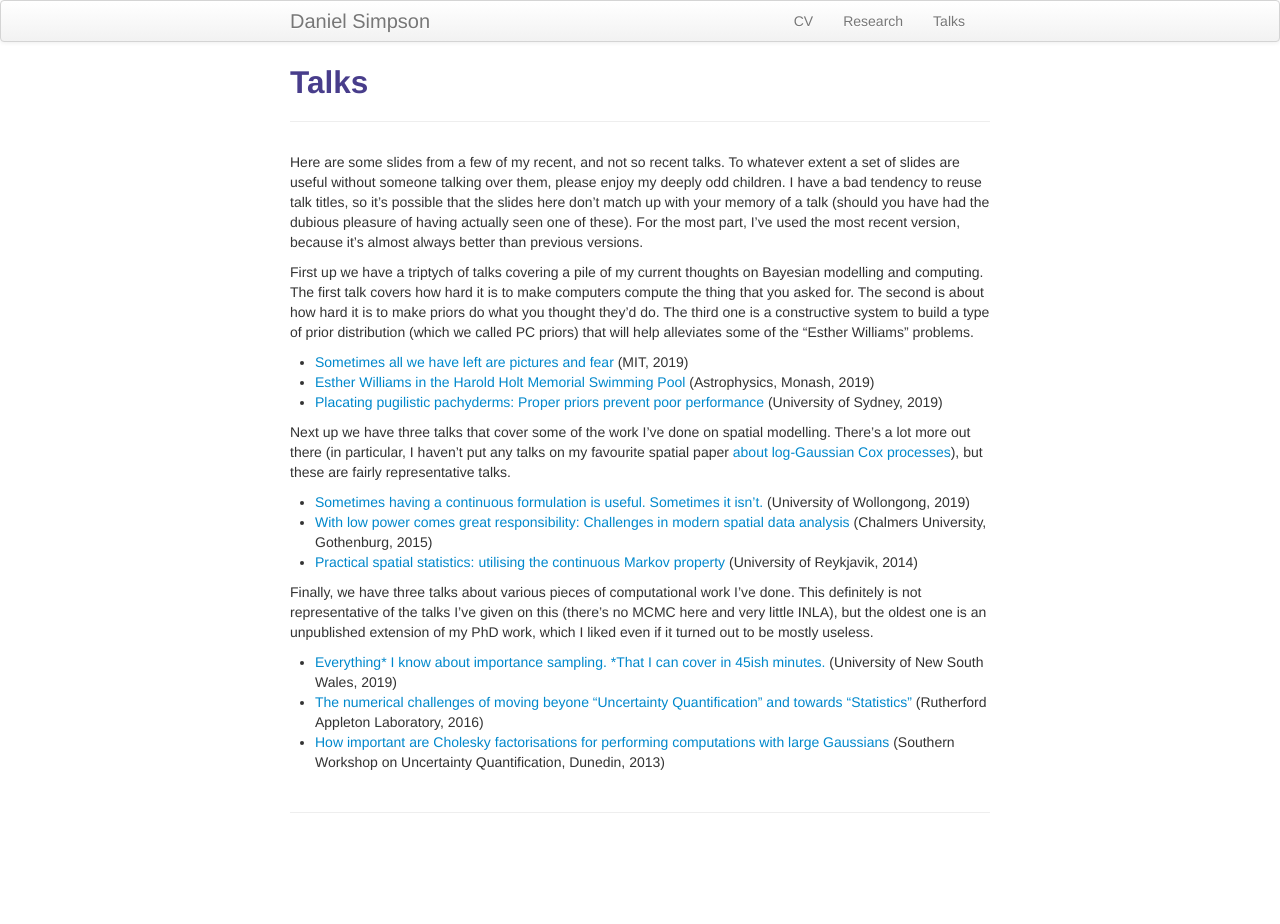
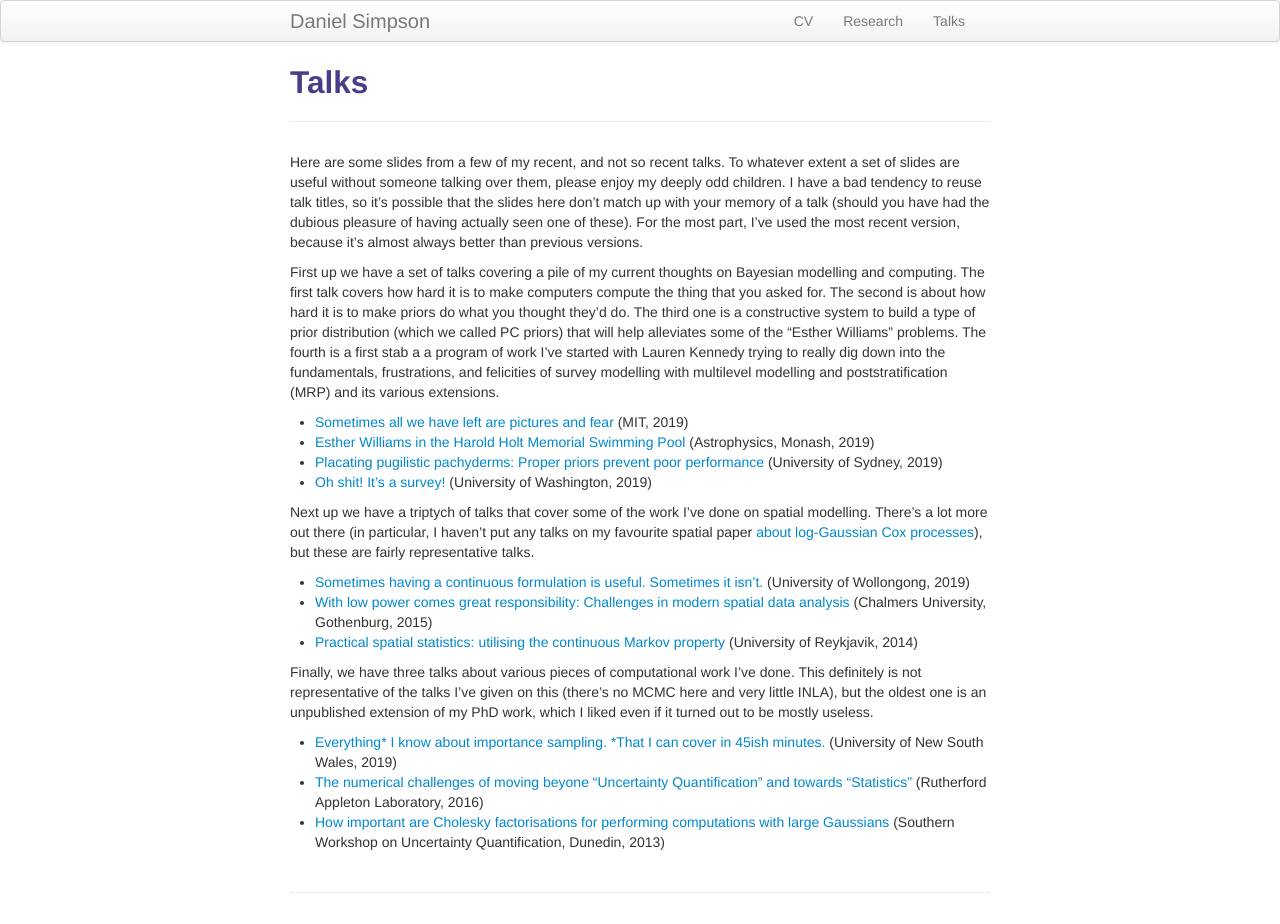
Before and after one commit to dpsimpson/dpsimpson.github.io, a Jekyll site: the page built from pages/talks.md, in a window 1280 px wide. Built offline with Jekyll 4.4.1, drawn with Linux system fonts in a browser that asks for light colours; before the commit the page ends 900 px from its top, so only the background shows below that.

Commit message:
added survey talk

```diff
--- a/pages/talks.md
+++ b/pages/talks.md
@@ -6,13 +6,13 @@ description: Some research talks
 
 Here are some slides from a few of my recent, and not so recent talks. To whatever extent a set of slides are useful without someone talking over them, please enjoy my deeply odd children. I have a bad tendency to reuse talk titles, so it's possible that the slides here don't match up with your memory of a talk (should you have had the dubious pleasure of having actually seen one of these). For the most part, I've used the most recent version, because it's almost always better than previous versions.
 
-First up we have a triptych of talks covering a pile of my current thoughts on Bayesian modelling and computing. The first talk covers how hard it is to make computers compute the thing that you asked for. The second is about how hard it is to make priors do what you thought they'd do. The third one is a constructive system to build a type of prior distribution (which we called PC priors) that will help alleviates some of the "Esther Williams" problems.
+First up we have a set of talks covering a pile of my current thoughts on Bayesian modelling and computing. The first talk covers how hard it is to make computers compute the thing that you asked for. The second is about how hard it is to make priors do what you thought they'd do. The third one is a constructive system to build a type of prior distribution (which we called PC priors) that will help alleviates some of the "Esther Williams" problems. The fourth is a first stab a a program of work I've started with Lauren Kennedy trying to really dig down into the fundamentals, frustrations, and felicities of survey modelling with multilevel modelling and poststratification (MRP) and its various extensions.
 - [Sometimes all we have left are pictures and fear]({{ BASE_PATH}}/pages/talks/pictures_and_fear_mit_2019.pdf) (MIT, 2019)
 - [Esther Williams in the Harold Holt Memorial Swimming Pool]({{ BASE_PATH}}/pages/talks/esther_williams_monash_astro_2019.pdf) (Astrophysics, Monash, 2019)
 - [Placating pugilistic pachyderms: Proper priors prevent poor performance]({{ BASE_PATH}}/pages/talks/pc_priors_usyd_2019.pdf) (University of Sydney, 2019)
+- [Oh shit! It's a survey!]({{_BASE_PATH}}/pages/talks/surveys_seattle_2019.pdf) (University of Washington, 2019)
 
-
-Next up we have three talks that cover some of the work I've done on spatial modelling. There's a lot more out there (in particular, I haven't put any talks on my favourite spatial paper [about log-Gaussian Cox processes](https://arxiv.org/abs/1111.0641)), but these are fairly representative talks.
+Next up we have a triptych of talks that cover some of the work I've done on spatial modelling. There's a lot more out there (in particular, I haven't put any talks on my favourite spatial paper [about log-Gaussian Cox processes](https://arxiv.org/abs/1111.0641)), but these are fairly representative talks.
 - [Sometimes having a continuous formulation is useful. Sometimes it isn't.]({{ BASE_PATH}}/pages/talks/spde_wollongong_2019.pdf) (University of Wollongong, 2019)
 - [With low power comes great responsibility: Challenges in modern spatial data analysis]({{ BASE_PATH}}/pages/talks/power_gothenburg_2015.pdf) (Chalmers University, Gothenburg, 2015)
 - [Practical spatial statistics: utilising the continuous Markov property]({{ BASE_PATH}}/pages/talks/spatial_reykjavik_2014.pdf) (University of Reykjavik, 2014)
```
Also changed, not shown: 1 other file.
